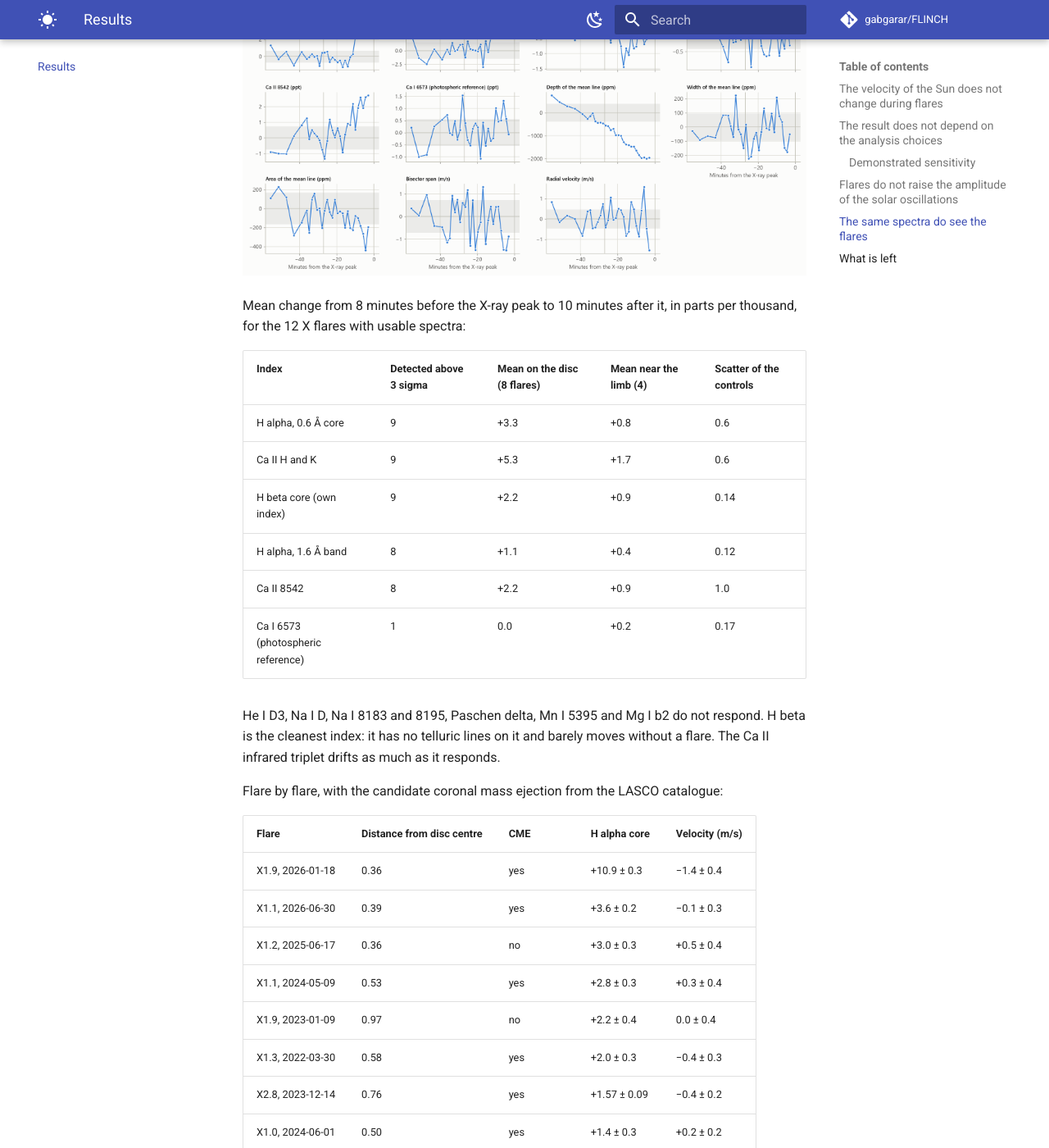
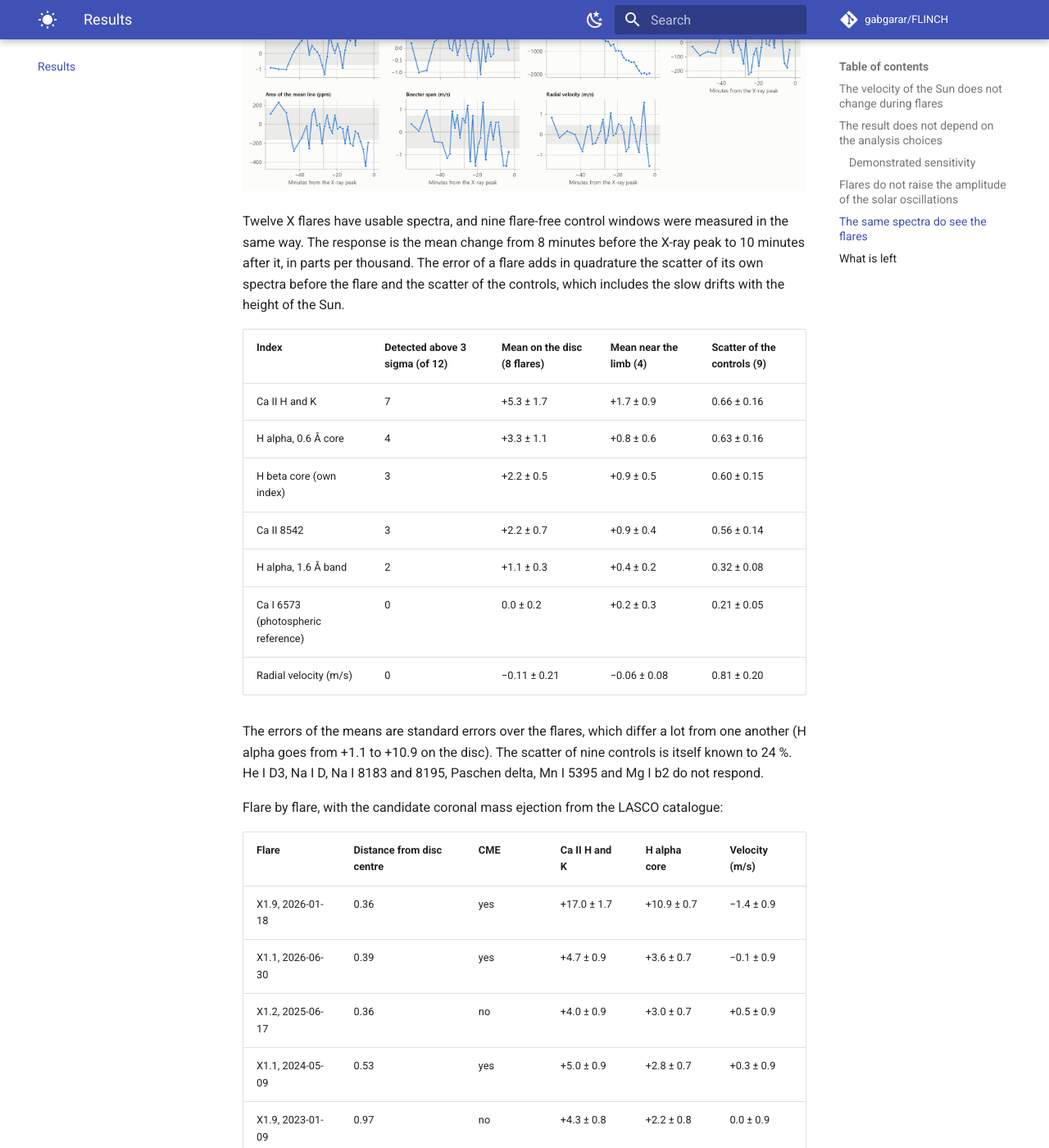
Before and after one commit to gabgarar/FLINCH, an MkDocs documentation site: the page built from docs/web/results.md, in a window 1280 px wide and 1400 px high, scrolled down 3151 px. Shown: the whole window at 82% size. Built offline with MkDocs 1.6.1 and Material for MkDocs 9.7.7, drawn with Linux system fonts in a browser that asks for light colours; comment, search, counter and statistics services are not loaded; some of the changed text lies outside the part shown.

Commit message:
Final spectral results with nine control windows and total errors
Ca II H and K rise in all eight X flares on the disc (six above three sigma,
mean +5.3 +/- 0.4 parts per thousand) and the H alpha core in all eight (four
above three sigma), against no change in nine flare-free control windows. With
the scatter of the controls in the errors the earlier count of nine detections
in H alpha drops to four, and the velocity of the strongest responder is at
1.5 sigma.

```diff
--- a/docs/web/results.md
+++ b/docs/web/results.md
@@ -1,7 +1,7 @@
 # Results
 
-Status: November 2026. The velocity results are complete; the spectral results are
-preliminary.
+Status: November 2026. The velocity results are complete; the spectral results rest on 12
+flares and nine control windows.
 
 ## The velocity of the Sun does not change during flares
 
@@ -67,59 +67,62 @@ Kjeldsen (2008), with the limitation that the 83 s cadence reaches only 6 mHz.
 ## The same spectra do see the flares
 
 The null result in velocity is not due to spectra that miss the flares. In the spectra of
-the strongest flares the chromospheric indices rise clearly when the flare is on the disc,
-while the velocity of the same spectra stays flat.
-
-!!! warning "Preliminary"
-    Twelve flares and three control windows. The errors of single flares come from the
-    scatter of the spectra before each flare and do not include slow drifts with the height
-    of the Sun; the scatter of the controls does.
+the strongest flares the chromospheric indices rise when the flare is on the disc, while the
+velocity of the same spectra stays flat.
 
 ![Spectral response to the X6.3 flare of 22 February 2024](img/event_20240222_2233_X6.3.png)
 
-Mean change from 8 minutes before the X-ray peak to 10 minutes after it, in parts per
-thousand, for the 12 X flares with usable spectra:
+Twelve X flares have usable spectra, and nine flare-free control windows were measured in the
+same way. The response is the mean change from 8 minutes before the X-ray peak to 10 minutes
+after it, in parts per thousand. The error of a flare adds in quadrature the scatter of its
+own spectra before the flare and the scatter of the controls, which includes the slow drifts
+with the height of the Sun.
 
-| Index | Detected above 3 sigma | Mean on the disc (8 flares) | Mean near the limb (4) | Scatter of the controls |
+| Index | Detected above 3 sigma (of 12) | Mean on the disc (8 flares) | Mean near the limb (4) | Scatter of the controls (9) |
 |---|---|---|---|---|
-| H alpha, 0.6 Å core | 9 | +3.3 | +0.8 | 0.6 |
-| Ca II H and K | 9 | +5.3 | +1.7 | 0.6 |
-| H beta core (own index) | 9 | +2.2 | +0.9 | 0.14 |
-| H alpha, 1.6 Å band | 8 | +1.1 | +0.4 | 0.12 |
-| Ca II 8542 | 8 | +2.2 | +0.9 | 1.0 |
-| Ca I 6573 (photospheric reference) | 1 | 0.0 | +0.2 | 0.17 |
+| Ca II H and K | 7 | +5.3 ± 1.7 | +1.7 ± 0.9 | 0.66 ± 0.16 |
+| H alpha, 0.6 Å core | 4 | +3.3 ± 1.1 | +0.8 ± 0.6 | 0.63 ± 0.16 |
+| H beta core (own index) | 3 | +2.2 ± 0.5 | +0.9 ± 0.5 | 0.60 ± 0.15 |
+| Ca II 8542 | 3 | +2.2 ± 0.7 | +0.9 ± 0.4 | 0.56 ± 0.14 |
+| H alpha, 1.6 Å band | 2 | +1.1 ± 0.3 | +0.4 ± 0.2 | 0.32 ± 0.08 |
+| Ca I 6573 (photospheric reference) | 0 | 0.0 ± 0.2 | +0.2 ± 0.3 | 0.21 ± 0.05 |
+| Radial velocity (m/s) | 0 | −0.11 ± 0.21 | −0.06 ± 0.08 | 0.81 ± 0.20 |
 
-He I D3, Na I D, Na I 8183 and 8195, Paschen delta, Mn I 5395 and Mg I b2 do not respond.
-H beta is the cleanest index: it has no telluric lines on it and barely moves without a
-flare. The Ca II infrared triplet drifts as much as it responds.
+The errors of the means are standard errors over the flares, which differ a lot from one
+another (H alpha goes from +1.1 to +10.9 on the disc). The scatter of nine controls is itself
+known to 24 %. He I D3, Na I D, Na I 8183 and 8195, Paschen delta, Mn I 5395 and Mg I b2 do
+not respond.
 
 Flare by flare, with the candidate coronal mass ejection from the LASCO catalogue:
 
-| Flare | Distance from disc centre | CME | H alpha core | Velocity (m/s) |
-|---|---|---|---|---|
-| X1.9, 2026-01-18 | 0.36 | yes | +10.9 ± 0.3 | −1.4 ± 0.4 |
-| X1.1, 2026-06-30 | 0.39 | yes | +3.6 ± 0.2 | −0.1 ± 0.3 |
-| X1.2, 2025-06-17 | 0.36 | no | +3.0 ± 0.3 | +0.5 ± 0.4 |
-| X1.1, 2024-05-09 | 0.53 | yes | +2.8 ± 0.3 | +0.3 ± 0.4 |
-| X1.9, 2023-01-09 | 0.97 | no | +2.2 ± 0.4 | 0.0 ± 0.4 |
-| X1.3, 2022-03-30 | 0.58 | yes | +2.0 ± 0.3 | −0.4 ± 0.3 |
-| X2.8, 2023-12-14 | 0.76 | yes | +1.57 ± 0.09 | −0.4 ± 0.2 |
-| X1.0, 2024-06-01 | 0.50 | yes | +1.4 ± 0.3 | +0.2 ± 0.2 |
-| X1.1, 2024-05-31 | 0.64 | no | +1.1 ± 0.3 | +0.3 ± 0.3 |
-| X1.6, 2023-08-05 | 0.95 | yes | +0.7 ± 0.3 | +0.1 ± 0.2 |
-| X8.6, 2024-05-14 | 1.00 | yes | +0.6 ± 0.6 | −0.3 ± 0.7 |
-| X1.9, 2025-02-23 | 0.96 | yes | −0.5 ± 0.3 | −0.1 ± 0.4 |
+| Flare | Distance from disc centre | CME | Ca II H and K | H alpha core | Velocity (m/s) |
+|---|---|---|---|---|---|
+| X1.9, 2026-01-18 | 0.36 | yes | +17.0 ± 1.7 | +10.9 ± 0.7 | −1.4 ± 0.9 |
+| X1.1, 2026-06-30 | 0.39 | yes | +4.7 ± 0.9 | +3.6 ± 0.7 | −0.1 ± 0.9 |
+| X1.2, 2025-06-17 | 0.36 | no | +4.0 ± 0.9 | +3.0 ± 0.7 | +0.5 ± 0.9 |
+| X1.1, 2024-05-09 | 0.53 | yes | +5.0 ± 0.9 | +2.8 ± 0.7 | +0.3 ± 0.9 |
+| X1.9, 2023-01-09 | 0.97 | no | +4.3 ± 0.8 | +2.2 ± 0.8 | 0.0 ± 0.9 |
+| X1.3, 2022-03-30 | 0.58 | yes | +2.9 ± 0.8 | +2.0 ± 0.7 | −0.4 ± 0.9 |
+| X2.8, 2023-12-14 | 0.76 | yes | +4.0 ± 1.5 | +1.6 ± 0.6 | −0.4 ± 0.8 |
+| X1.0, 2024-06-01 | 0.50 | yes | +3.0 ± 0.9 | +1.4 ± 0.7 | +0.2 ± 0.8 |
+| X1.1, 2024-05-31 | 0.64 | no | +1.8 ± 0.8 | +1.1 ± 0.7 | +0.3 ± 0.9 |
+| X1.6, 2023-08-05 | 0.95 | yes | +1.5 ± 0.8 | +0.7 ± 0.7 | +0.1 ± 0.8 |
+| X8.6, 2024-05-14 | 1.00 | yes | +1.1 ± 1.0 | +0.6 ± 0.9 | −0.3 ± 1.1 |
+| X1.9, 2025-02-23 | 0.96 | yes | −0.2 ± 0.9 | −0.5 ± 0.7 | −0.1 ± 0.9 |
 
-- **All eight flares on the disc are detected in H alpha**; near the limb the response is weak
-  or absent.
+- **The eight flares on the disc all brighten**, in Ca II H and K and in H alpha. Six are
+  above 3 sigma on their own in Ca II H and K and four in H alpha. Together their mean is
+  +5.3 ± 0.4 and +3.3 ± 0.2 with the measurement errors alone, against −0.02 and −0.06 for
+  the controls.
+- **Ca II H and K is the most sensitive index.** Near the limb the response is weak or absent.
 - **The response follows the energy and the position, not the class.** Its rank correlation
   with the X-ray fluence times the foreshortening is 0.6 to 0.8 depending on the line, and
   negative with the GOES class. With 12 flares this is an indication, not a measurement.
 - **Flares without a candidate ejection respond too.**
 - **The velocity does not follow the chromospheric response**: fitted against the H alpha
-  change times the rotation velocity at the flare, the slope is 0.06 ± 0.07 m/s per part per
-  thousand. The −1.4 ± 0.4 m/s of the strongest responder has the sign expected from its
-  side of the disc, but it is one case among twelve.
+  change times the rotation velocity at the flare, the slope is 0.18 ± 0.18 m/s per part per
+  thousand. With the scatter of the controls in its error, the −1.4 m/s of the strongest
+  responder is 1.5 sigma.
 
 That flares brighten H alpha in Sun-as-a-star spectra is known (Otsu et al. 2022; Ma et al.
 2024; Pietrow et al. 2024; see [References](references.md)). Here it is the check that the
@@ -127,6 +130,5 @@ flares are in the data.
 
 ## What is left
 
-- The control windows of the remaining flares, to replace the single-flare errors by the
-  scatter of the controls.
 - A comparison with the published analyses of the flares in common.
+- Spectra of more flares, to turn the dependence on energy and position into a measurement.
```
Also changed, not shown: README.md (+3 -3 lines), docs/resultados.md (+27 -19 lines), docs/web/index.md (+3 -3 lines), docs/web/reproduce.md (+4 -2 lines), 2 other files.
